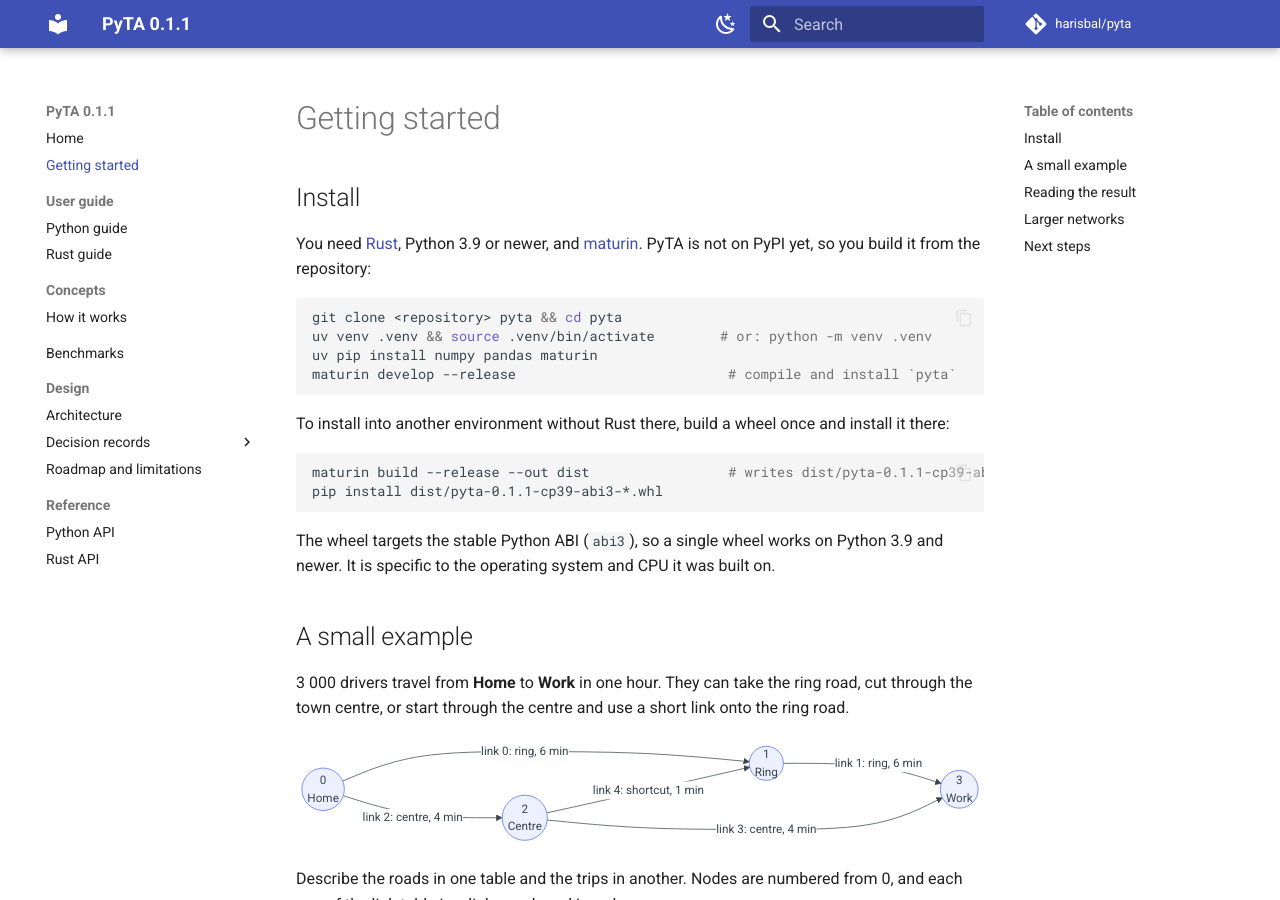
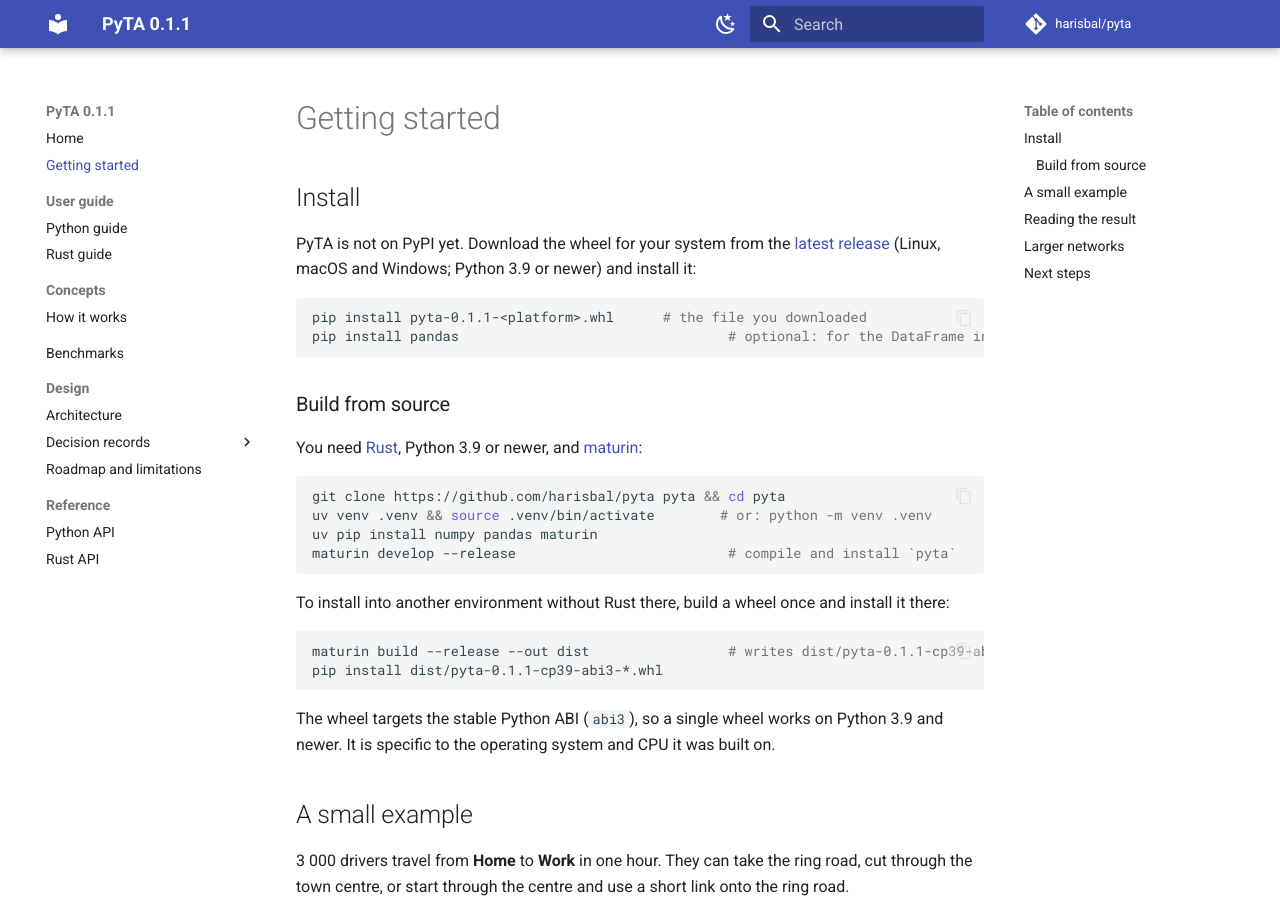
Before and after one commit to harisbal/pyta, an MkDocs documentation site: the page built from docs/getting-started.md, in a window 1280 px wide and 900 px high. Built offline with MkDocs 1.6.1 and Material for MkDocs 9.7.7, drawn with Linux system fonts in a browser that asks for light colours; comment, search, counter and statistics services are not loaded.

Commit message:
Install from the release wheels
Co-Authored-By: Claude Sonnet 5.5 <noreply@anthropic.com>
Claude-Session: https://claude.ai/code/session_01H28usXH3LJ6cwe7kqi95Lu

````diff
--- a/docs/getting-started.md
+++ b/docs/getting-started.md
@@ -2,11 +2,21 @@
 
 ## Install
 
-You need [Rust](https://rustup.rs), Python 3.9 or newer, and [maturin](https://www.maturin.rs).
-PyTA is not on PyPI yet, so you build it from the repository:
+PyTA is not on PyPI yet. Download the wheel for your system from the
+[latest release](https://github.com/harisbal/pyta/releases/latest) (Linux, macOS and Windows; Python 3.9
+or newer) and install it:
 
 ```sh
-git clone <repository> pyta && cd pyta
+pip install pyta-{{ version }}-<platform>.whl      # the file you downloaded
+pip install pandas                                 # optional: for the DataFrame inputs and tables
+```
+
+### Build from source
+
+You need [Rust](https://rustup.rs), Python 3.9 or newer, and [maturin](https://www.maturin.rs):
+
+```sh
+git clone https://github.com/harisbal/pyta pyta && cd pyta
 uv venv .venv && source .venv/bin/activate        # or: python -m venv .venv
 uv pip install numpy pandas maturin
 maturin develop --release                          # compile and install `pyta`
````
